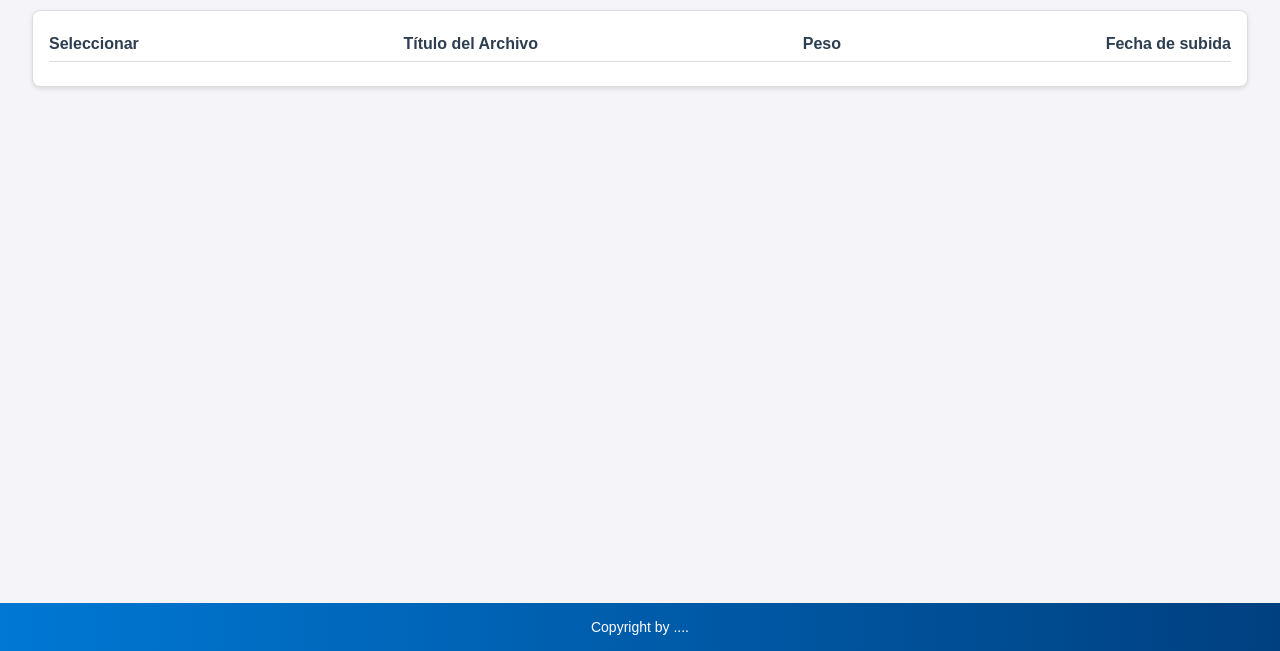
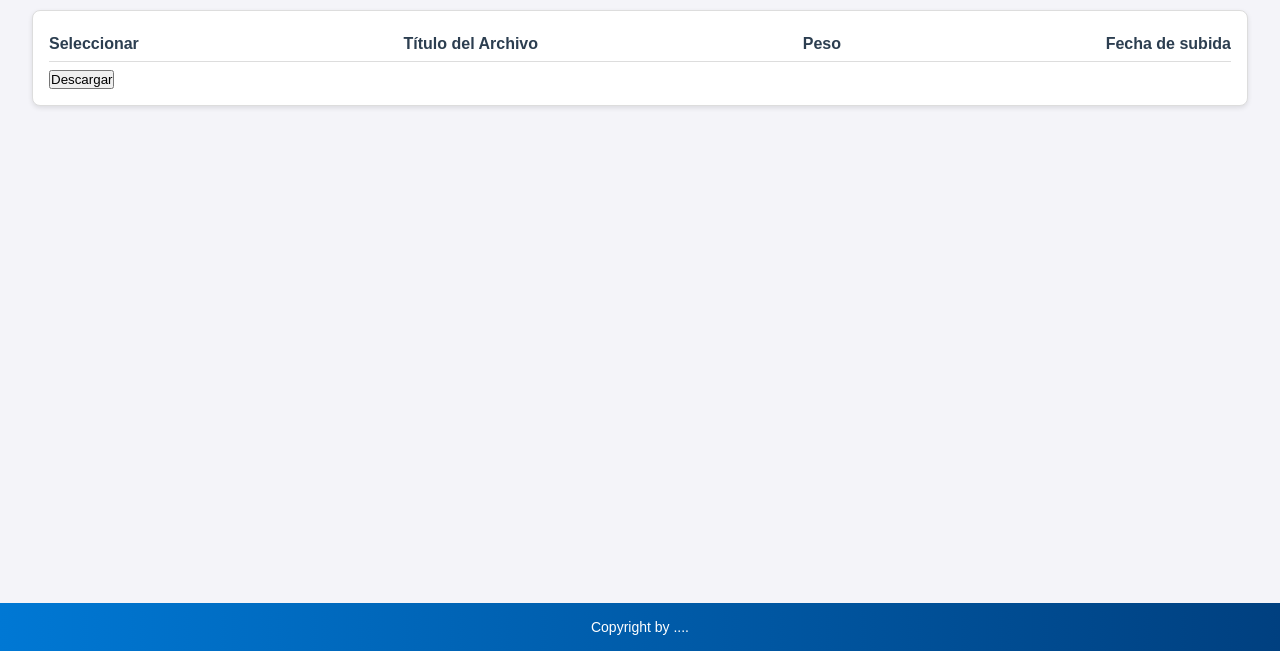
Before and after one commit to MrSaion121/Almacenamiento-De-Archivos, a website: page src/views/home.html in a window 1280 px wide. Shown: the part 149-800 px from the top of the page. Drawn offline with Linux system fonts and the light colour scheme; no server answers.

Commit message:
Carga de boton de descargas

```diff
--- a/src/views/home.html
+++ b/src/views/home.html
@@ -41,6 +41,7 @@
             <!-- Aqui se debera de mostrar el contenid -->
             <div id="fileListContainer">
             </div>
+            <button onclick="downloadFiles()">Descargar</button>
         </section>
     </main>
 
```
